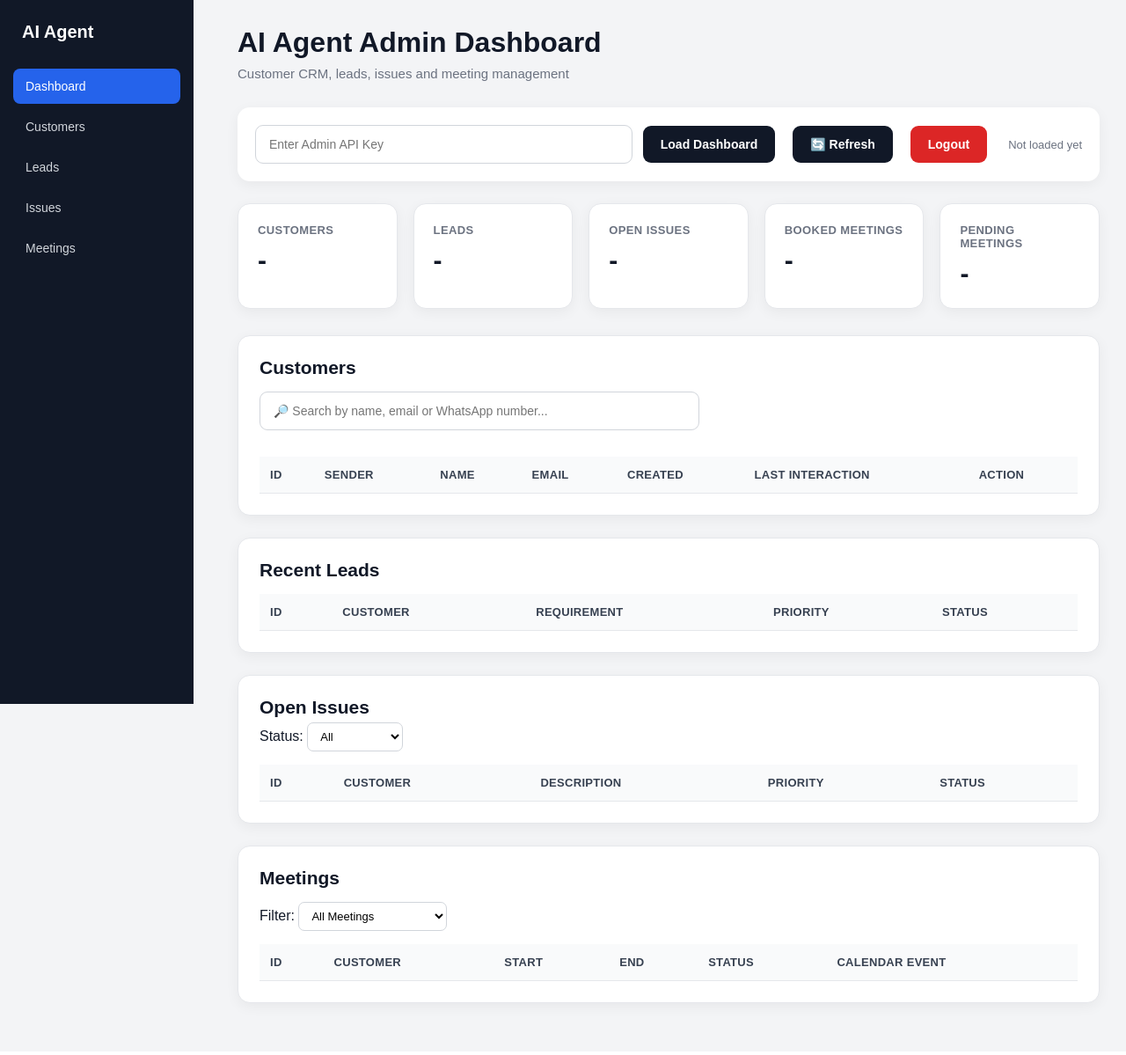
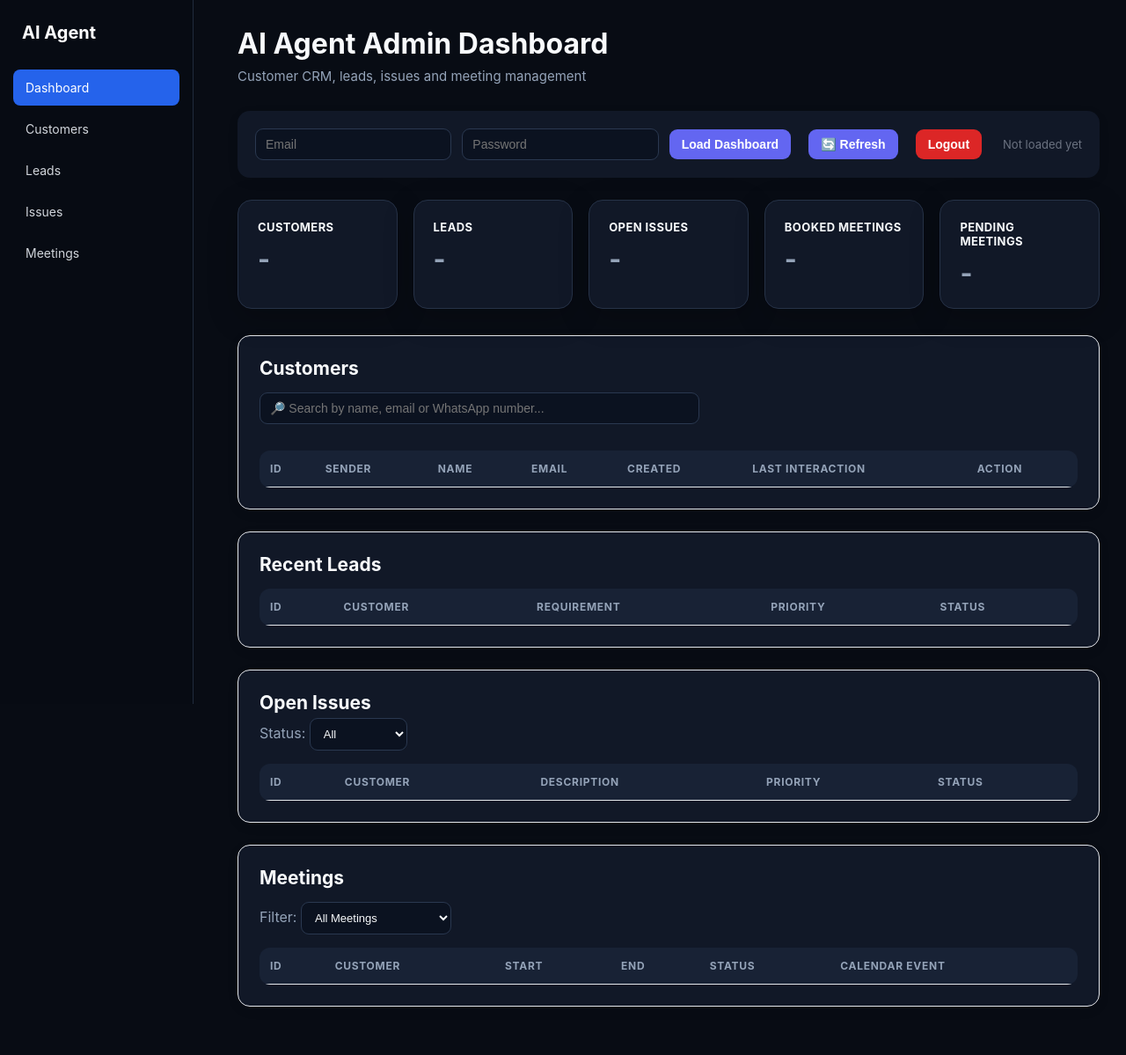
Before and after one commit to theparnay1-ai/jarvis-whatsapp-ai, a FastAPI app: page /admin in a window 1280 px wide. Shown: the whole page at 88% size. Before the commit the page ends 1155 px from the top, so only its background shows below. Run offline with FastAPI, Linux system fonts and the light colour scheme; lists and menus that the app fills with data are empty.

Commit message:
Complete Day 5 SaaS dashboard and WhatsApp mapping

```diff
--- a/app.py
+++ b/app.py
@@ -9,7 +9,10 @@ from agent.agent import process_message
 from memory import process_memory
 from whatsapp import send_whatsapp_message
 from database import (
+    WhatsAppNumber,
+    get_business_by_phone_number,
     BusinessUser,
+    Business,
     SessionLocal,
     message_exists,
     save_message,
@@ -129,7 +132,14 @@ async def receive_webhook(request: Request):
     data = await request.json()
 
     try:
-        message = data["entry"][0]["changes"][0]["value"]["messages"][0]
+        value = data["entry"][0]["changes"][0]["value"]
+        phone_number_id = value["metadata"]["phone_number_id"]
+        business_id = get_business_by_phone_number(phone_number_id)
+
+        if not business_id:
+            return {"status": "ignored"}
+
+        message = value["messages"][0]
 
         sender = message["from"]
         message_id = message["id"]
@@ -269,6 +279,48 @@ def verify_business(
     business_id: int = Depends(get_business_id)
 ):
     return business_id
+
+@app.get("/admin/business", tags=["Admin"])
+def get_business(business_id: int = Depends(verify_business)):
+    db = SessionLocal()
+    business = db.query(Business).filter(Business.id == business_id).first()
+    db.close()
+    if not business:
+        raise HTTPException(status_code=404, detail="Business not found")
+    return business
+
+
+@app.patch("/admin/business", tags=["Admin"])
+def update_business(
+    name: str = None,
+    industry: str = None,
+    description: str = None,
+    email: str = None,
+    phone: str = None,
+    timezone: str = None,
+    business_id: int = Depends(verify_business)
+):
+    db = SessionLocal()
+    business = db.query(Business).filter(Business.id == business_id).first()
+    if not business:
+        db.close()
+        raise HTTPException(status_code=404, detail="Business not found")
+
+    for key, value in {
+        "name": name,
+        "industry": industry,
+        "description": description,
+        "email": email,
+        "phone": phone,
+        "timezone": timezone
+    }.items():
+        if value is not None:
+            setattr(business, key, value)
+
+    db.commit()
+    db.refresh(business)
+    db.close()
+    return business
 
 @app.get("/admin/knowledge")
 def get_admin_knowledge(
--- a/database.py
+++ b/database.py
@@ -54,6 +54,13 @@ class Business(Base):
     phone = Column(String)
     timezone = Column(String, default="Asia/Kolkata")
     created_at = Column(DateTime, default=datetime.utcnow)
+
+class WhatsAppNumber(Base):
+    __tablename__ = "whatsapp_numbers"
+
+    id = Column(Integer, primary_key=True)
+    business_id = Column(Integer, ForeignKey("businesses.id"), nullable=False, index=True)
+    phone_number_id = Column(String, unique=True, nullable=False, index=True)
 
 
 class Subscription(Base):
@@ -152,6 +159,14 @@ def search_knowledge(business_id, message):
 
     db.close()
     return matches[:5]
+
+def get_business_by_phone_number(phone_number_id):
+    db = SessionLocal()
+    item = db.query(WhatsAppNumber).filter(
+        WhatsAppNumber.phone_number_id == phone_number_id
+    ).first()
+    db.close()
+    return item.business_id if item else None
 
 
 def message_exists(message_id):
--- a/static/css/admin.css
+++ b/static/css/admin.css
@@ -30,7 +30,7 @@
         }
 
         .auth {
-            background: white;
+            background: #111827;;
             padding: 20px;
             border-radius: 14px;
             margin-bottom: 25px;
@@ -60,7 +60,7 @@
             border-radius: 9px;
             cursor: pointer;
             background: #111827;
-            color: white;
+            color: #111827;
             font-size: 14px;
             font-weight: 600;
             transition: 0.2s;
@@ -78,7 +78,7 @@
         }
 
         .card {
-            background: white;
+            background: #111827;;
             padding: 22px;
             border-radius: 14px;
             box-shadow: 0 4px 15px rgba(0, 0, 0, 0.05);
@@ -106,7 +106,7 @@
         }
 
         .section {
-            background: white;
+            background: #111827;;
             padding: 24px;
             border-radius: 14px;
             margin-bottom: 25px;
@@ -344,3 +344,226 @@
 .meeting-filter-container {
     margin-top: 15px;
 }
+
+/* Premium Dashboard */
+
+:root {
+    --bg: #0b0f19;
+    --panel: #111827;
+    --panel-2: #151d2e;
+    --border: #253047;
+    --text: #f8fafc;
+    --muted: #94a3b8;
+    --accent: #6366f1;
+    --accent-hover: #818cf8;
+}
+
+body {
+    background: var(--bg);
+    color: var(--text);
+    font-family: Inter, -apple-system, BlinkMacSystemFont, "Segoe UI", sans-serif;
+}
+
+.sidebar {
+    background: #090d16;
+    border-right: 1px solid var(--border);
+}
+
+.main-content {
+    background: var(--bg);
+}
+
+.card,
+.stat-card,
+.panel,
+section {
+    background: var(--panel);
+    border: 1px solid var(--border);
+    border-radius: 14px;
+    box-shadow: 0 8px 30px rgba(0, 0, 0, .18);
+}
+
+.stat-card {
+    transition: .2s ease;
+}
+
+.stat-card:hover {
+    transform: translateY(-2px);
+    border-color: #394766;
+}
+
+table {
+    background: var(--panel);
+    border-radius: 12px;
+    overflow: hidden;
+}
+
+th {
+    background: var(--panel-2);
+    color: var(--muted);
+    font-size: 12px;
+    text-transform: uppercase;
+    letter-spacing: .06em;
+}
+
+td {
+    border-color: var(--border);
+    color: #e2e8f0;
+}
+
+input,
+select,
+textarea {
+    background: #0d1422;
+    color: var(--text);
+    border: 1px solid var(--border);
+    border-radius: 9px;
+    padding: 9px 11px;
+    outline: none;
+}
+
+input:focus,
+select:focus,
+textarea:focus {
+    border-color: var(--accent);
+    box-shadow: 0 0 0 3px rgba(99, 102, 241, .15);
+}
+
+button {
+    background: var(--accent);
+    color: white;
+    border: 0;
+    border-radius: 9px;
+    padding: 9px 14px;
+    font-weight: 600;
+    cursor: pointer;
+    transition: .2s ease;
+}
+
+button:hover {
+    background: var(--accent-hover);
+    transform: translateY(-1px);
+}
+
+.sidebar button,
+.nav-item {
+    background: transparent;
+}
+
+.sidebar button:hover,
+.nav-item:hover {
+    background: #161e30;
+}
+
+h1,
+h2,
+h3 {
+    color: var(--text);
+}
+
+p,
+label,
+.muted {
+    color: var(--muted);
+}
+
+::-webkit-scrollbar {
+    width: 7px;
+}
+
+::-webkit-scrollbar-track {
+    background: var(--bg);
+}
+
+::-webkit-scrollbar-thumb {
+    background: #303b55;
+    border-radius: 10px;
+}
+
+/* FINAL PREMIUM DARK UI */
+
+body,
+.main-content {
+    background: #080c14 !important;
+    color: #e5e7eb !important;
+}
+
+.card,
+.stat-card,
+.panel,
+section,
+.content-section,
+.dashboard-section {
+    background: #111827 !important;
+    color: #e5e7eb !important;
+    border: 1px solid #263247 !important;
+    border-radius: 16px !important;
+    box-shadow: 0 10px 35px rgba(0,0,0,.22) !important;
+}
+
+h1,h2,h3,h4 {
+    color: #f8fafc !important;
+}
+
+p,
+label,
+.stat-label {
+    color: #94a3b8 !important;
+}
+
+input,
+select,
+textarea {
+    background: #0b1220 !important;
+    color: #f8fafc !important;
+    border: 1px solid #2a3850 !important;
+}
+
+table {
+    background: #111827 !important;
+    color: #e5e7eb !important;
+}
+
+th {
+    background: #182235 !important;
+    color: #94a3b8 !important;
+}
+
+td {
+    background: #111827 !important;
+    color: #dbe4f0 !important;
+    border-color: #263247 !important;
+}
+
+button {
+    border-radius: 9px !important;
+    transition: .2s ease !important;
+}
+
+.stat-card {
+    min-height: 105px;
+}
+
+.stat-card:hover {
+    transform: translateY(-3px);
+    border-color: #4f46e5 !important;
+    box-shadow: 0 12px 35px rgba(79,70,229,.15) !important;
+}
+
+.sidebar {
+    background: #070b13 !important;
+    border-right: 1px solid #202b3d !important;
+}
+
+.nav-item:hover {
+    background: #151e30 !important;
+}
+
+::-webkit-scrollbar {
+    width: 6px;
+}
+
+::-webkit-scrollbar-thumb {
+    background: #334155;
+    border-radius: 10px;
+}
--- a/templates/admin.html
+++ b/templates/admin.html
@@ -49,11 +49,8 @@
 
     <div class="auth">
 
-        <input
-    type="password"
-    id="apiKey"
-    placeholder="Enter Admin API Key"
->
+        <input type="email" id="email" placeholder="Email">
+<input type="password" id="password" placeholder="Password">
 
 <button onclick="loadDashboard()">Load Dashboard</button>
 
```
Also changed, not shown: static/js/admin.js (+23 -38 lines).
